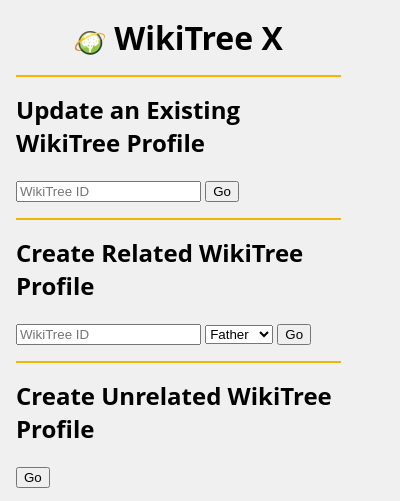
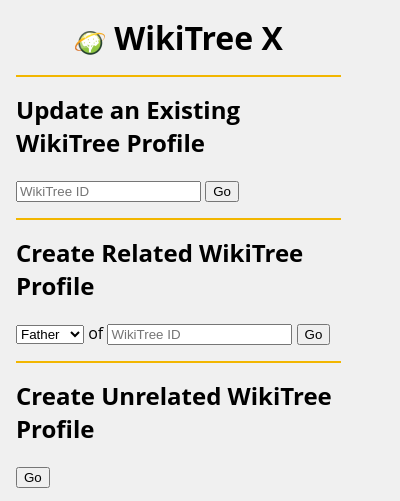
Before and after one commit to york-solutions/wikitree-x-chrome, a browser extension: page popup/popup.html in a window 400 px wide. Shown: the top 501 px of the page. Drawn offline with Linux system fonts and the light colour scheme.

Commit message:
Move Create Related dropdown; close #2

```diff
--- a/popup/popup.html
+++ b/popup/popup.html
@@ -15,7 +15,6 @@
 
     <div class="group" id="create-related">
       <h2>Create Related WikiTree Profile</h2>
-      <input type="input" id="create-related-wt-id" placeholder="WikiTree ID" />
       <select id="create-related-relation">
         <option value="father">Father</option>
         <option value="mother">Mother</option>
@@ -23,6 +22,8 @@
         <option value="spouse">Spouse</option>
         <option value="child">Child</option>
       </select>
+      of
+      <input type="input" id="create-related-wt-id" placeholder="WikiTree ID" />
       <button id="create-related-btn">Go</button>
     </div>
 
```
